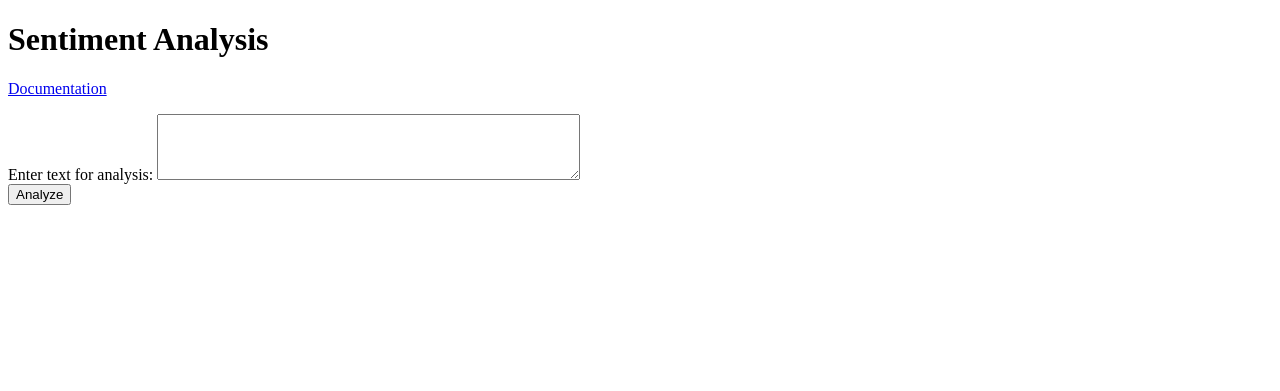
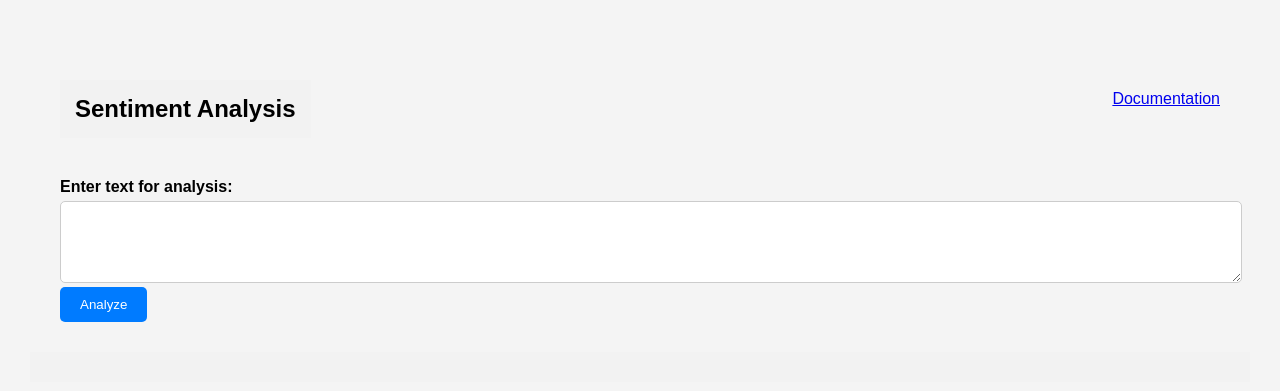
Before and after one commit to rohitagr0310/Sentiment-Analysis, a Flask app: page / in a window 1280 px wide. Shown: the top 391 px of the page. Run offline with Flask 3, Linux system fonts and the light colour scheme; parts of the project's set-up code (start-up, migrations or seed data) failed here and were passed over.

Commit message:
CSS Update

```diff
--- /dev/null
+++ b/py.py
@@ -0,0 +1,2 @@
+import nltk
+nltk.download('vader_lexicon')
--- a/static/styles/main.css
+++ b/static/styles/main.css
@@ -0,0 +1,102 @@
+/* General styles */
+header {
+  display: flex;
+  justify-content: space-between;
+  align-items: center;
+  margin: 20px;
+  padding: 10px;
+}
+
+.header-title {
+  text-align: center;
+  margin: 0; /* remove default margin */
+}
+
+.header-nav {
+  display: flex;
+  align-items: center;
+}
+
+.header-link {
+  margin-left: auto; /* push the link to the right */
+}
+
+body {
+  font-family: Arial, sans-serif;
+  margin: 20px;
+  padding: 10px;
+  background-color: #f4f4f4;
+}
+
+.container {
+  max-width: 800px;
+  margin: 0 auto;
+  padding: 20px;
+}
+
+h1 {
+  color: black;
+}
+
+form {
+  margin: 20px;
+  padding: 10px;
+}
+
+label {
+  display: block;
+  margin-bottom: 5px;
+  font-weight: bold;
+}
+
+textarea {
+  width: 100%;
+  padding: 10px;
+  border: 1px solid #ccc;
+  border-radius: 5px;
+}
+
+input[type="submit"] {
+  padding: 10px 20px;
+  background-color: #007bff;
+  color: #fff;
+  border: none;
+  border-radius: 5px;
+  cursor: pointer;
+}
+
+input[type="submit"]:hover {
+  background-color: #0056b3;
+  align-items: center;
+}
+
+/* Result styles */
+nav {
+    margin-top: 20px;
+    background-color: #f2f2f2;
+    padding: 15px;
+  }
+
+  /* CSS for dropdown menu */
+  .dropdown {
+    position: relative;
+    display: inline-block;
+  }
+
+  .dropdown-content {
+    display: none;
+    position: absolute;
+    background-color: #fff;
+    min-width: 160px;
+    box-shadow: 0px 8px 16px 0px rgba(0, 0, 0, 0.2);
+    z-index: 1;
+  }
+
+  .dropdown:hover .dropdown-content {
+    display: block;
+  }
+
+  .dropdown-content p {
+    padding: 5px 10px;
+    margin: 0;
+  }
--- a/templates/index.html
+++ b/templates/index.html
@@ -6,16 +6,21 @@
     <meta charset="UTF-8" />
     <meta name="viewport" content="width=device-width, initial-scale=1.0" />
     <title>Sentiment Analysis</title>
+    <link rel="stylesheet" type="text/css" href="./../static/styles/main.css" />
   </head>
   <body>
-    <h1>Sentiment Analysis</h1>
-
-    <!-- Add a link to the documentation -->
+    <header>
+      <nav class="header-nav">
+        <h1 class="header-title">Sentiment Analysis</h1>
+      </nav>
       <p>
-      <a href="{{ url_for('serve_docs', filename='index.html') }}"
+        <a
+          href="{{ url_for('serve_docs', filename='index.html') }}"
+          class="header-link"
           >Documentation</a
         >
       </p>
+    </header>
 
     <form method="post" action="{{ url_for('home') }}">
       <label for="text">Enter text for analysis:</label>
@@ -23,22 +28,35 @@
       <br />
       <input type="submit" value="Analyze" />
     </form>
-
+    <nav>
       {% if result %}
       <h2>Analysis Result:</h2>
-    <p><strong>Pipeline Result:</strong></p>
-    <p><strong>Label:</strong> {{ result['pipeline_result']['label'] }}</p>
-    <p><strong>Score:</strong> {{ result['pipeline_result']['score'] }}</p>
-
+      <div>
+        <p>{{ result['pipeline_result']['label'] }}</p>
+        <div class="dropdown">
+          <h2>More</h2>
+          <div class="dropdown-content">
+            <div>
+              <p>
+                <strong>Score:</strong> {{ result['pipeline_result']['score'] }}
+              </p>
+            </div>
+            <div>
               <p><strong>VADER Result:</strong></p>
               <p><strong>Neg:</strong> {{ result['vader_result']['neg'] }}</p>
               <p><strong>Neu:</strong> {{ result['vader_result']['neu'] }}</p>
               <p><strong>Pos:</strong> {{ result['vader_result']['pos'] }}</p>
-
+            </div>
+            <div>
               <p><strong>Roberta Result:</strong></p>
               <p><strong>Neg:</strong> {{ result['roberta_result']['neg'] }}</p>
               <p><strong>Neu:</strong> {{ result['roberta_result']['neu'] }}</p>
               <p><strong>Pos:</strong> {{ result['roberta_result']['pos'] }}</p>
+            </div>
+          </div>
+        </div>
+      </div>
       {% endif %}
+    </nav>
   </body>
 </html>
```
Also changed, not shown: 1 other file. Lines whose indentation alone changed are shown as unchanged.
